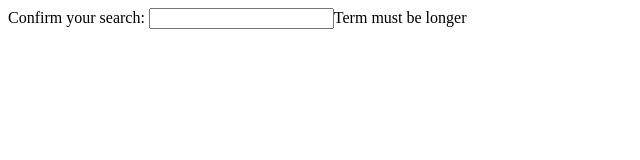
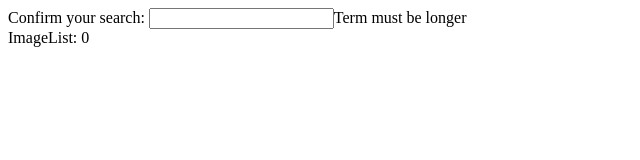
Before and after one commit to southf09/react-practice, a React (Create React App) app in the folder pics/: page / in a window 1280 px wide. Shown: the top 160 px of the page, without its empty margins (0-640 px from the left). Built offline with nearby package versions, Linux system fonts and the light colour scheme.

Commit message:
Implemented new useState changes that will pass from parent to child the information from the unsplash API

```diff
--- a/pics/src/App.js
+++ b/pics/src/App.js
@@ -1,13 +1,22 @@
+import { useState } from 'react';
 import SearchBar from './components/SearchBar';
+import ImageList from './components/ImageList';
+import searchImages from './api';
 
 function App() {
-    const handleSubmit = (term) => {
-        console.log('Do a search with', term);
+    const [images, setImages] = useState([]);
+
+
+    const handleSubmit = async (term) => {
+        const result = await searchImages(term);
+
+        setImages(result);
     }
 
     return (
         <div>
             <SearchBar onSubmit={handleSubmit}/>
+            <ImageList images={images}/>
         </div>
     )
 }
--- a/pics/src/components/ImageList.js
+++ b/pics/src/components/ImageList.js
@@ -1,5 +1,5 @@
-function ImageList() {
-    return <div>ImageList</div>;
+function ImageList({ images }) {
+    return <div>ImageList: {images.length}</div>;
 }
 
 export default ImageList;
--- a/pics/src/components/SearchBar.js
+++ b/pics/src/components/SearchBar.js
@@ -11,7 +11,7 @@
     }
 
     const handleChange = (event) => {
-       setTerm(event.target.value.replace(/[a-z]/, ''));
+       setTerm(event.target.value);
     }
 
     return (
```
